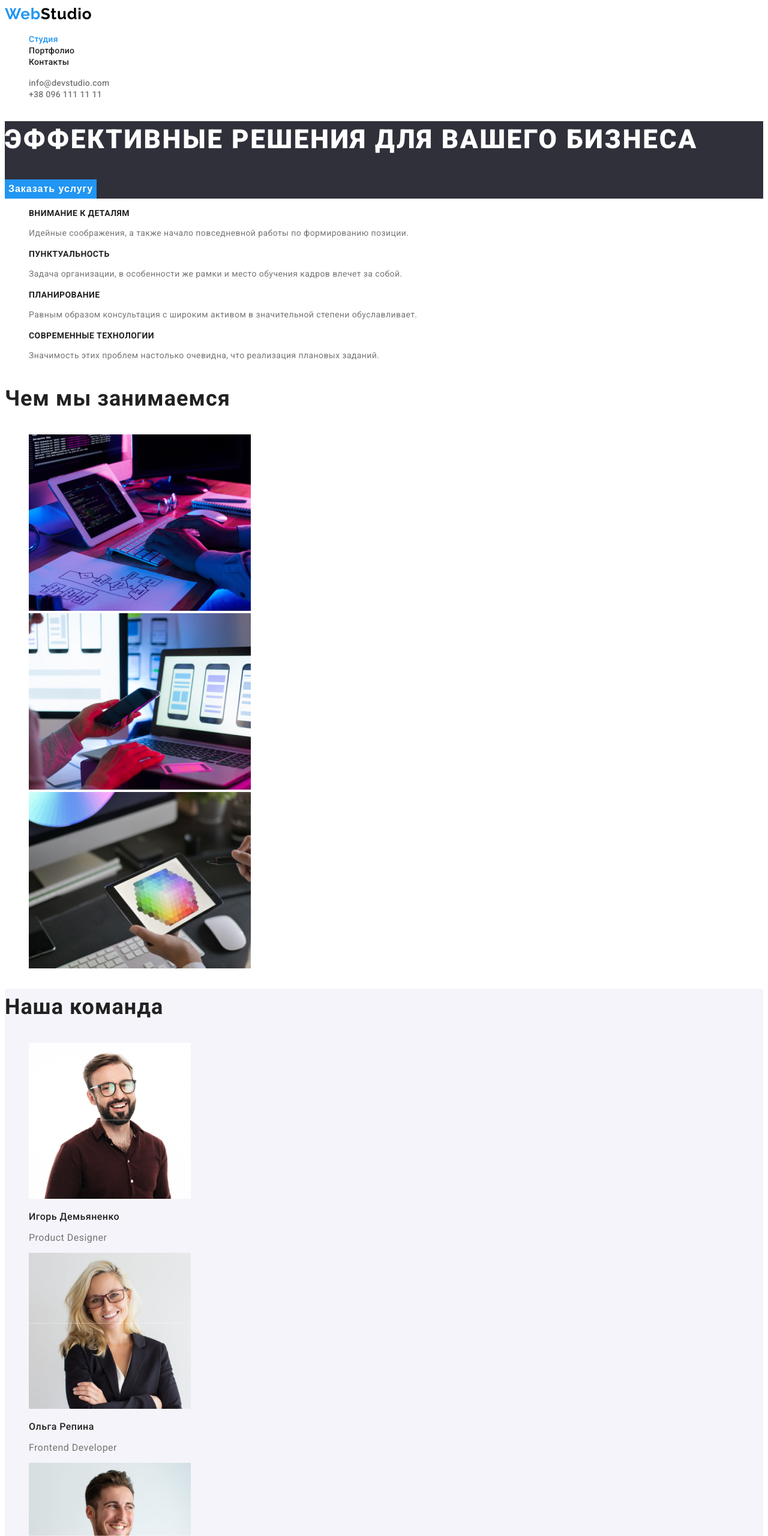
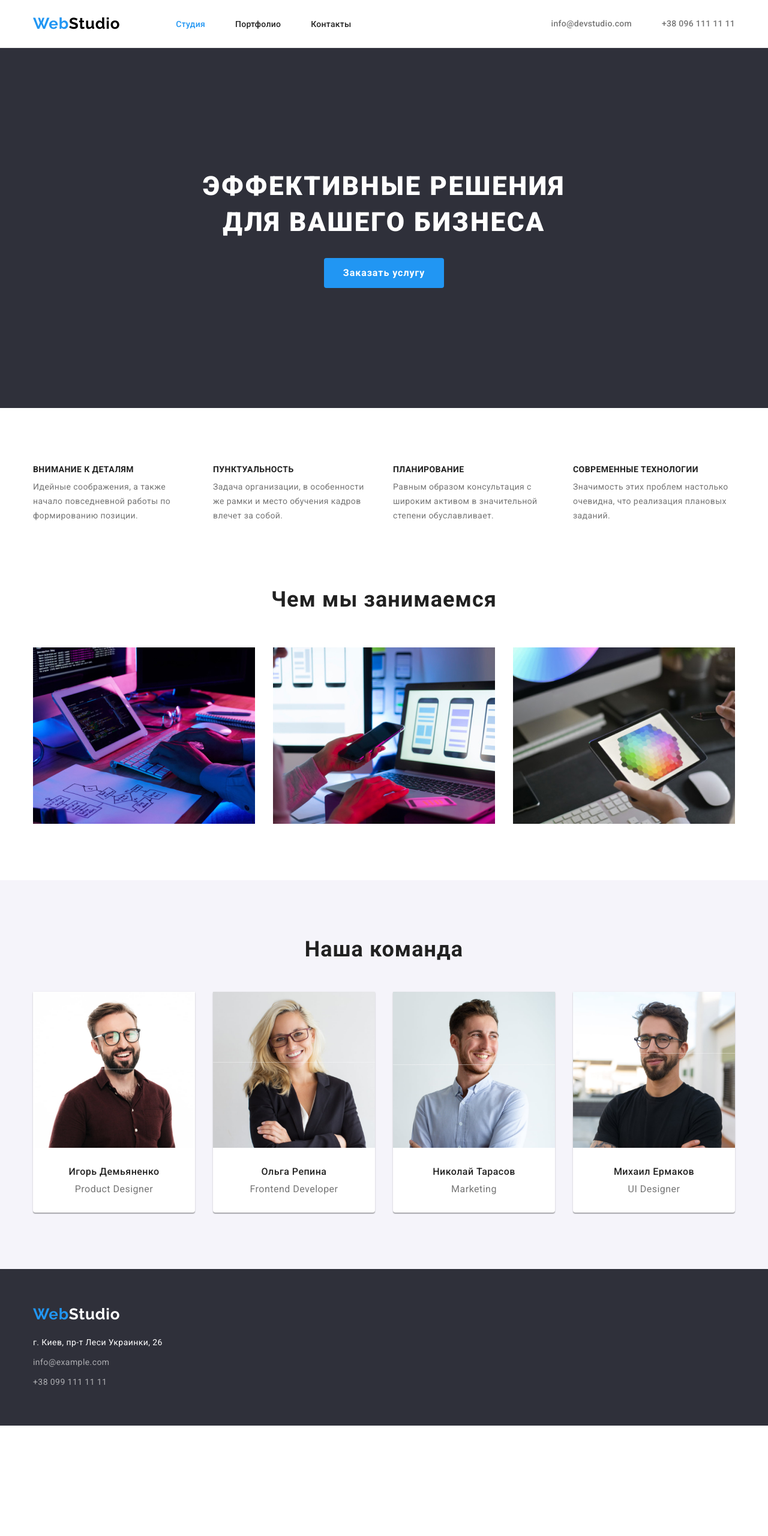
Before and after one commit to olv-shostak/goit-markup-hw-03, a plain HTML site: page index.html in a window 1280 px wide. Shown: the top 2560 px of the page at 60% size. After the commit the page ends 2376 px from the top, so only its background shows below. Drawn offline with Linux system fonts and the light colour scheme.

Commit message:
Добавляет hw3

```diff
--- /dev/null
+++ b/css/modern-normalize.css
@@ -0,0 +1,141 @@
+/*! modern-normalize v1.0.0 | MIT License | https://github.com/sindresorhus/modern-normalize */
+*,
+::after,
+::before {
+  box-sizing: border-box;
+}
+:root {
+  -moz-tab-size: 4;
+  tab-size: 4;
+}
+html {
+  line-height: 1.15;
+  -webkit-text-size-adjust: 100%;
+}
+body {
+  margin: 0;
+}
+body {
+  font-family: system-ui, -apple-system, "Segoe UI", Roboto, Helvetica, Arial,
+    sans-serif, "Apple Color Emoji", "Segoe UI Emoji";
+}
+
+/*  Добавил свои свойства */
+
+* {
+  margin: 0;
+  padding: 0;
+}
+
+ul,
+ol {
+  list-style: none;
+  margin: 0;
+  padding: 0;
+}
+
+a {
+  text-decoration: none;
+  color: inherit;
+  font-style: normal;
+}
+
+address {
+  font-style: normal;
+}
+
+/* ---------------------- */
+
+hr {
+  height: 0;
+  color: inherit;
+}
+abbr[title] {
+  text-decoration: underline dotted;
+}
+b,
+strong {
+  font-weight: bolder;
+}
+code,
+kbd,
+pre,
+samp {
+  font-family: ui-monospace, SFMono-Regular, Consolas, "Liberation Mono", Menlo,
+    monospace;
+  font-size: 1em;
+}
+small {
+  font-size: 80%;
+}
+sub,
+sup {
+  font-size: 75%;
+  line-height: 0;
+  position: relative;
+  vertical-align: baseline;
+}
+sub {
+  bottom: -0.25em;
+}
+sup {
+  top: -0.5em;
+}
+table {
+  text-indent: 0;
+  border-color: inherit;
+}
+button,
+input,
+optgroup,
+select,
+textarea {
+  font-family: inherit;
+  font-size: 100%;
+  line-height: 1.15;
+  margin: 0;
+}
+button,
+select {
+  text-transform: none;
+}
+[type="button"],
+[type="reset"],
+[type="submit"],
+button {
+  -webkit-appearance: button;
+}
+::-moz-focus-inner {
+  border-style: none;
+  padding: 0;
+}
+:-moz-focusring {
+  outline: 1px dotted ButtonText;
+}
+:-moz-ui-invalid {
+  box-shadow: none;
+}
+legend {
+  padding: 0;
+}
+progress {
+  vertical-align: baseline;
+}
+::-webkit-inner-spin-button,
+::-webkit-outer-spin-button {
+  height: auto;
+}
+[type="search"] {
+  -webkit-appearance: textfield;
+  outline-offset: -2px;
+}
+::-webkit-search-decoration {
+  -webkit-appearance: none;
+}
+::-webkit-file-upload-button {
+  -webkit-appearance: button;
+  font: inherit;
+}
+summary {
+  display: list-item;
+}
--- a/css/styles.css
+++ b/css/styles.css
@@ -10,6 +10,7 @@ body {
   color: var(--title-text-color);
   background-color: var(--primary-background-color);
   font-family: "Roboto", sans-serif;
+  max-width: 1600px;
 }
 
 /* #FFFFFF основной фон */
@@ -20,20 +21,39 @@ body {
 /*  #2196F3  синий цвет ссылок
  при фокусе и ховере + цвет фона кнопок*/
 /* #FFFFFF  цвет текста на темных тонах */
-a {
-  text-decoration: none;
-  color: inherit;
-  font-style: normal;
+
+.container {
+  width: 1200px;
+  margin: 0 auto;
+  padding-left: 15px;
+  padding-right: 15px;
 }
 
-ul {
-  list-style: none;
+section {
+  padding-top: 94px;
+  padding-bottom: 94px;
+}
+
+a,
+img {
+  display: block;
 }
 
 /* HEADER */
+
+.header {
+  border-bottom: 1px solid #ececec;
+}
+
 /* logo */
+header .container {
+  display: flex;
+  align-items: center;
+  justify-content: space-between;
+}
 
 .logo {
+  margin-right: 93px;
   font-family: "Raleway", sans-serif;
   font-weight: 700;
   font-size: 26px;
@@ -48,11 +68,26 @@ ul {
 
 /* Navigation */
 
+.navigation {
+  display: flex;
+  align-items: center;
+}
+
 .active {
   color: var(--accent-color);
 }
 
+.site-nav {
+  display: flex;
+}
+.site-nav :not(:last-child) {
+  margin-right: 50px;
+}
+
 .site-nav .link {
+  display: block;
+  padding-top: 32px;
+  padding-bottom: 31px;
   font-weight: 500;
   font-size: 14px;
   line-height: 1.143;
@@ -66,7 +101,18 @@ ul {
 
 /* Contacts */
 
+.contact-list {
+  display: flex;
+}
+
+.contact-list :not(:last-child) {
+  margin-right: 50px;
+}
+
 .contact-list .link {
+  display: block;
+  padding-bottom: 32px;
+  padding-top: 31px;
   color: var(--primary-text-color);
   font-weight: 500;
   font-size: 14px;
@@ -83,6 +129,9 @@ ul {
 /* Hero */
 .hero {
   background-color: var(--secondary-background);
+  padding-top: 200px;
+  padding-bottom: 200px;
+  text-align: center;
 }
 
 .hero-title {
@@ -92,6 +141,8 @@ ul {
   letter-spacing: 0.06em;
   color: var(--dark-background-text);
   text-transform: uppercase;
+  text-align: center;
+  margin-bottom: 30px;
 }
 
 .hero-button {
@@ -103,11 +154,38 @@ ul {
   color: var(--dark-background-text);
   background-color: var(--accent-color);
   cursor: pointer;
+  padding: 10px 32px 10px 32px;
+  border-radius: 4px;
+  min-width: 200px;
 }
 
 /* Features */
+
 .features-title {
-  display: none;
+  position: absolute;
+  width: 1px;
+  height: 1px;
+  margin: -1px;
+  border: 0;
+  padding: 0;
+
+  white-space: nowrap;
+  clip-path: inset(100%);
+  clip: rect(0 0 0 0);
+  overflow: hidden;
+}
+
+.features-list {
+  display: flex;
+}
+
+.features-list li {
+  width: 270px;
+  height: 101px;
+}
+
+.features-list :not(:last-child) {
+  margin-right: 30px;
 }
 
 .features-list-title {
@@ -116,6 +194,7 @@ ul {
   line-height: 1.143;
   letter-spacing: 0.03em;
   text-transform: uppercase;
+  margin-bottom: 10px;
 }
 
 .features-list-text {
@@ -126,11 +205,26 @@ ul {
 }
 
 /* Doing */
+
+.doing {
+  padding-top: 0;
+}
+
+.doing-list {
+  display: flex;
+}
+
+.doing-list :not(:last-child) {
+  margin-right: 30px;
+}
+
 .doing-title {
+  margin-bottom: 50px;
   font-weight: 700;
   font-size: 36px;
   line-height: 1.667;
   letter-spacing: 0.03em;
+  text-align: center;
 }
 
 /* Team */
@@ -139,11 +233,34 @@ ul {
   background-color: #f5f4fa;
 }
 
+.team-list {
+  display: flex;
+  flex-wrap: wrap;
+  margin-top: -30px;
+  margin-left: -30px;
+}
+
+.team-list > .item {
+  flex-basis: calc(100% / 4 -30px);
+  margin-left: 30px;
+  margin-top: 30px;
+}
+
+.team-list .item {
+  background-color: var(--primary-background-color);
+  text-align: center;
+  border-radius: 0px 0px 4px 4px;
+  box-shadow: 0px 1px 3px rgba(0, 0, 0, 0.12), 0px 1px 1px rgba(0, 0, 0, 0.14),
+    0px 2px 1px rgba(0, 0, 0, 0.2);
+}
+
 .team-title {
+  margin-bottom: 50px;
   font-weight: bold;
   font-size: 36px;
-  line-height: 1.667;
+  line-height: 1.1667;
   letter-spacing: 0.03em;
+  text-align: center;
 }
 
 .team-name {
@@ -151,6 +268,8 @@ ul {
   font-size: 16px;
   line-height: 1.188;
   letter-spacing: 0.03em;
+  margin-top: 30px;
+  margin-bottom: 10px;
 }
 
 .team-position {
@@ -158,20 +277,36 @@ ul {
   line-height: 1.188;
   letter-spacing: 0.03em;
   color: var(--primary-text-color);
+  margin-bottom: 30px;
 }
 
 /* FOOTER */
 .footer {
   background-color: var(--secondary-background);
+  padding-top: 60px;
+  padding-bottom: 60px;
 }
 
 .footer .logo {
   color: var(--dark-background-text);
+  width: 31px;
+}
+
+.address {
+  margin-top: 20px;
+}
+
+.address-list li:not(:last-child) {
+  margin-bottom: 9px;
+}
+
+.address-list li {
+  width: 231px;
 }
 
 .address {
   font-weight: 400;
-  font-size: 14;
+  font-size: 14px;
   line-height: 1.714;
   letter-spacing: 0.03em;
   color: var(--dark-background-text);
@@ -180,7 +315,7 @@ ul {
 .footer-email,
 .footer-phone {
   font-weight: 400;
-  font-size: 14;
+  font-size: 14px;
   line-height: 1.714;
   letter-spacing: 0.03em;
   color: rgba(255, 255, 255, 0.6);
@@ -189,10 +324,32 @@ ul {
 /* PORTFOLIO */
 
 .portfolio-title {
-  display: none;
+  position: absolute;
+  width: 1px;
+  height: 1px;
+  margin: -1px;
+  border: 0;
+  padding: 0;
+
+  white-space: nowrap;
+  clip-path: inset(100%);
+  clip: rect(0 0 0 0);
+  overflow: hidden;
+}
+
+.portfolio-filters {
+  display: flex;
+  justify-content: center;
+  margin-bottom: 50px;
+}
+
+.portfolio-filters :not(:last-child) {
+  margin-right: 8px;
 }
 
 .portfolio-button {
+  padding: 6px 22px 6px 22px;
+  border-radius: 4px;
   font-family: inherit;
   font-weight: 500;
   font-size: 16px;
@@ -209,9 +366,25 @@ ul {
 .portfolio-button:focus {
   color: var(--dark-background-text);
   background-color: var(--accent-color);
+  box-shadow: 0px 3px 1px rgba(0, 0, 0, 0.1), 0px 1px 2px rgba(0, 0, 0, 0.08),
+    0px 2px 2px rgba(0, 0, 0, 0.12);
+}
+
+.card-set {
+  display: flex;
+  flex-wrap: wrap;
+  margin-top: -30px;
+  margin-left: -30px;
+}
+
+.card-set > .item {
+  flex-basis: calc(100% / 3 -30px);
+  margin-top: 30px;
+  margin-left: 30px;
 }
 
 .portfolio-work {
+  margin-bottom: 4px;
   font-weight: 700;
   font-size: 18px;
   line-height: 2;
@@ -225,3 +398,11 @@ ul {
   letter-spacing: 0.03em;
   color: var(--primary-text-color);
 }
+
+.card-content {
+  padding: 20px 24px 20px 24px;
+  background-color: var(--primary-background-color);
+  border-right: 1px solid #eeeeee;
+  border-bottom: 1px solid #eeeeee;
+  border-left: 1px solid #eeeeee;
+}
--- a/index.html
+++ b/index.html
@@ -5,6 +5,7 @@
     <meta http-equiv="X-UA-Compatible" content="IE=edge" />
     <meta name="viewport" content="width=device-width, initial-scale=1.0" />
     <title>Web Studio</title>
+    <link rel="stylesheet" href="./css/modern-normalize.css" />
     <link rel="preconnect" href="https://fonts.gstatic.com" />
     <link
       href="https://fonts.googleapis.com/css2?family=Raleway:wght@700&family=Roboto:wght@400;500;700;900&display=swap"
@@ -13,7 +14,7 @@
     <link rel="stylesheet" href="./css/styles.css" />
   </head>
   <body>
-    <header>
+    <header class="header">
       <div class="container">
         <nav class="navigation">
           <a href="./index.html" class="logo"
@@ -41,7 +42,9 @@
     <main>
       <section class="hero">
         <div class="container">
-          <h1 class="hero-title">Эффективные решения для вашего бизнеса</h1>
+          <h1 class="hero-title">
+            Эффективные решения<br />для вашего бизнеса
+          </h1>
           <button type="button" class="hero-button">Заказать услугу</button>
         </div>
       </section>
@@ -83,7 +86,7 @@
       <section class="doing">
         <div class="container">
           <h2 class="doing-title">Чем мы занимаемся</h2>
-          <ul>
+          <ul class="doing-list">
             <li>
               <img
                 src="./images/box1.jpg"
@@ -114,8 +117,8 @@
       <section class="team">
         <div class="container">
           <h2 class="team-title">Наша команда</h2>
-          <ul>
-            <li>
+          <ul class="team-list">
+            <li class="item">
               <img
                 src="./images/img1.jpg"
                 alt="фотография Игоря Демьяненко"
@@ -125,7 +128,7 @@
               <h3 class="team-name">Игорь Демьяненко</h3>
               <p class="team-position">Product Designer</p>
             </li>
-            <li>
+            <li class="item">
               <img
                 src="./images/img2.jpg"
                 alt="фотография Ольги Репиной"
@@ -135,7 +138,7 @@
               <h3 class="team-name">Ольга Репина</h3>
               <p class="team-position">Frontend Developer</p>
             </li>
-            <li>
+            <li class="item">
               <img
                 src="./images/img3.jpg"
                 alt="фотография Николая Тарасова"
@@ -145,7 +148,7 @@
               <h3 class="team-name">Николай Тарасов</h3>
               <p class="team-position">Marketing</p>
             </li>
-            <li>
+            <li class="item">
               <img
                 src="./images/img4.jpg"
                 alt="фотография Михаила Ермакова"
@@ -165,8 +168,8 @@
         <a href="./index.html" class="logo"
           ><span class="logo-web">Web</span>Studio</a
         >
-        <address>
-          <ul>
+        <address class="address">
+          <ul class="address-list">
             <li>
               <a
                 href="https://goo.gl/maps/xPfi8tbp2PGUQbh47"
```
Also changed, not shown: portfolio.html (+39 -14 lines).
